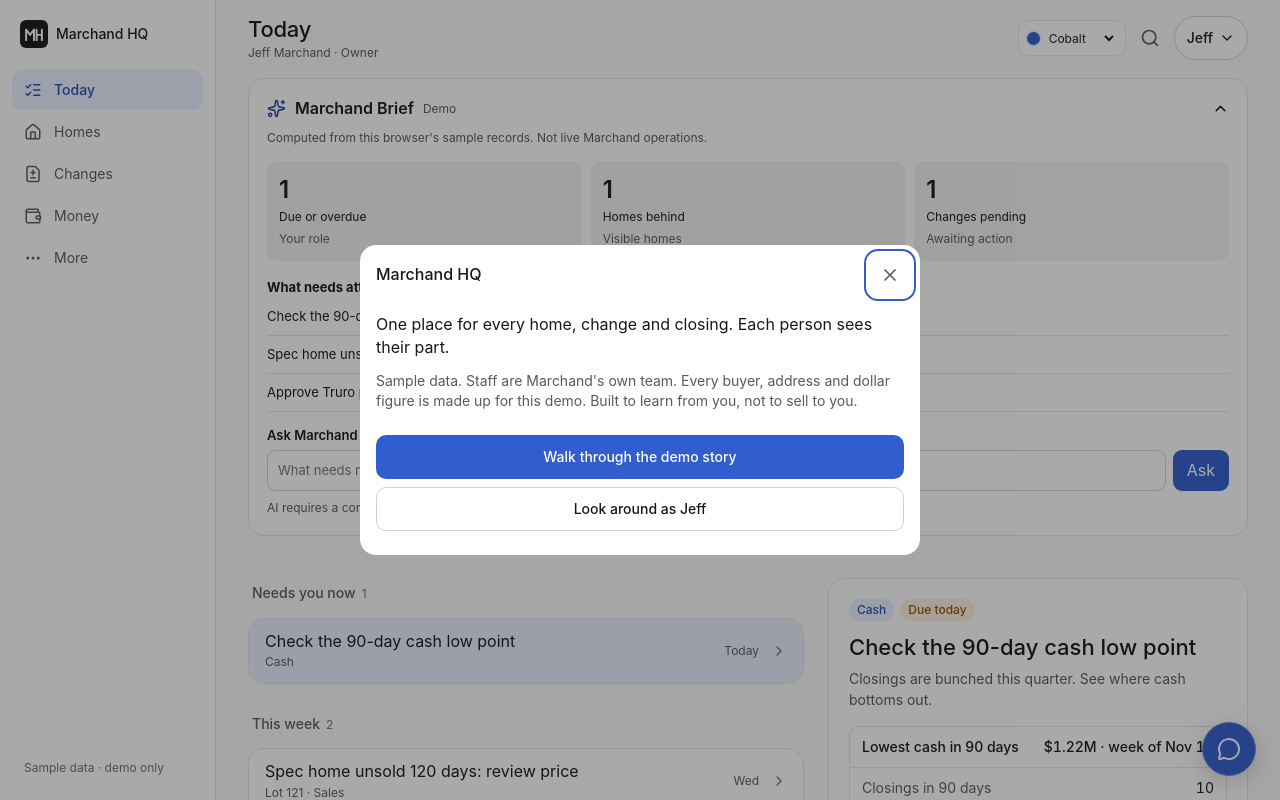
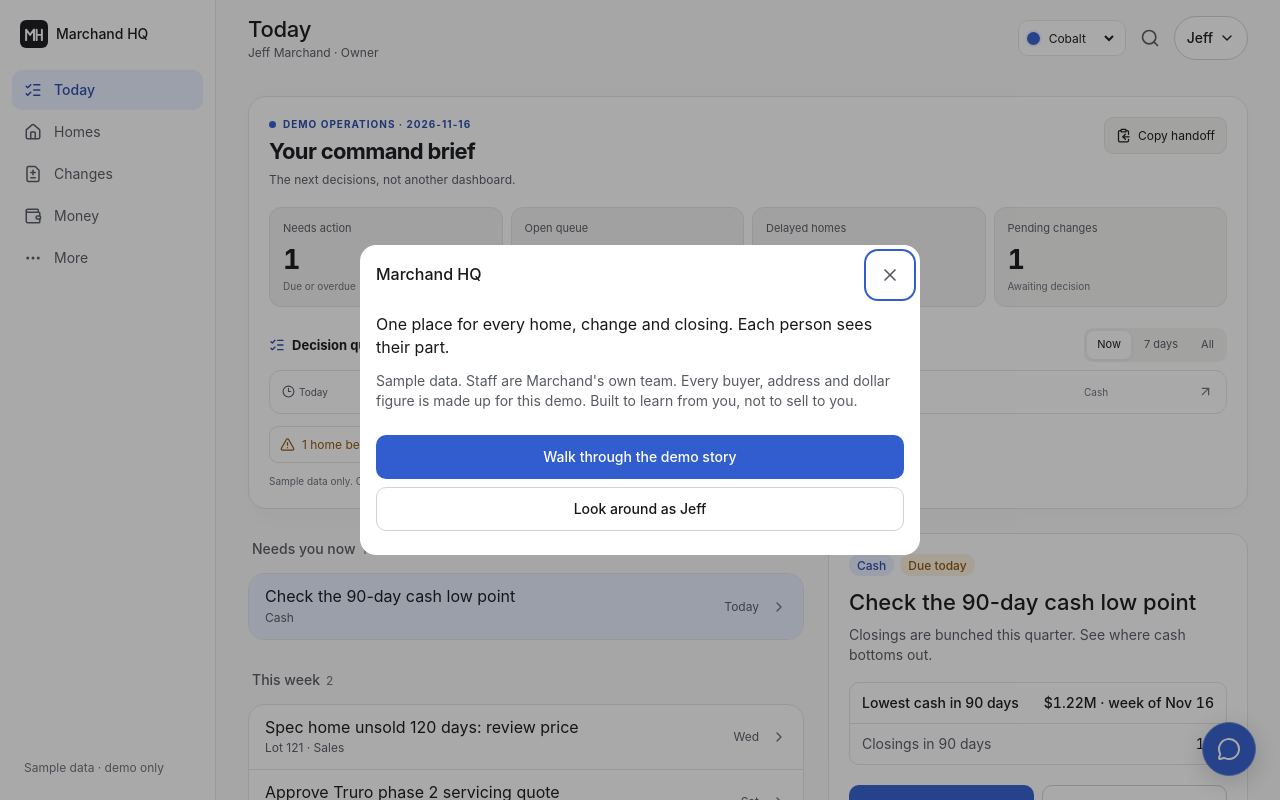
Before and after one commit to AlexChisholm15/marchand-hq, a Next.js app: page / in a window 1280 px wide. Shown: the top 800 px of the page. Built offline with nearby package versions, Linux system fonts and the light colour scheme.

Commit message:
Replace large Today AI card with actionable operations brief

```diff
--- a/src/screens/Today.tsx
+++ b/src/screens/Today.tsx
@@ -11,7 +11,7 @@ import { roleById } from '@/lib/people';
 import { daysBetween, lotLabel, relDue } from '@/lib/format';
 import type { Task } from '@/lib/types';
 import { TaskDetail } from './TaskDetail';
-import { Intelligence } from '@/components/Intelligence';
+import { OpsBrief } from '@/components/OpsBrief';
 
 function useWide() {
   const [wide, setWide] = useState(false);
@@ -72,7 +72,7 @@ export function Today() {
 
   return (
     <Page title="Today" sub={`${r.person} · ${r.title}`}>
-      <Intelligence />
+      <OpsBrief />
       <div className={s.split}>
         <div>
           {empty ? (
```
